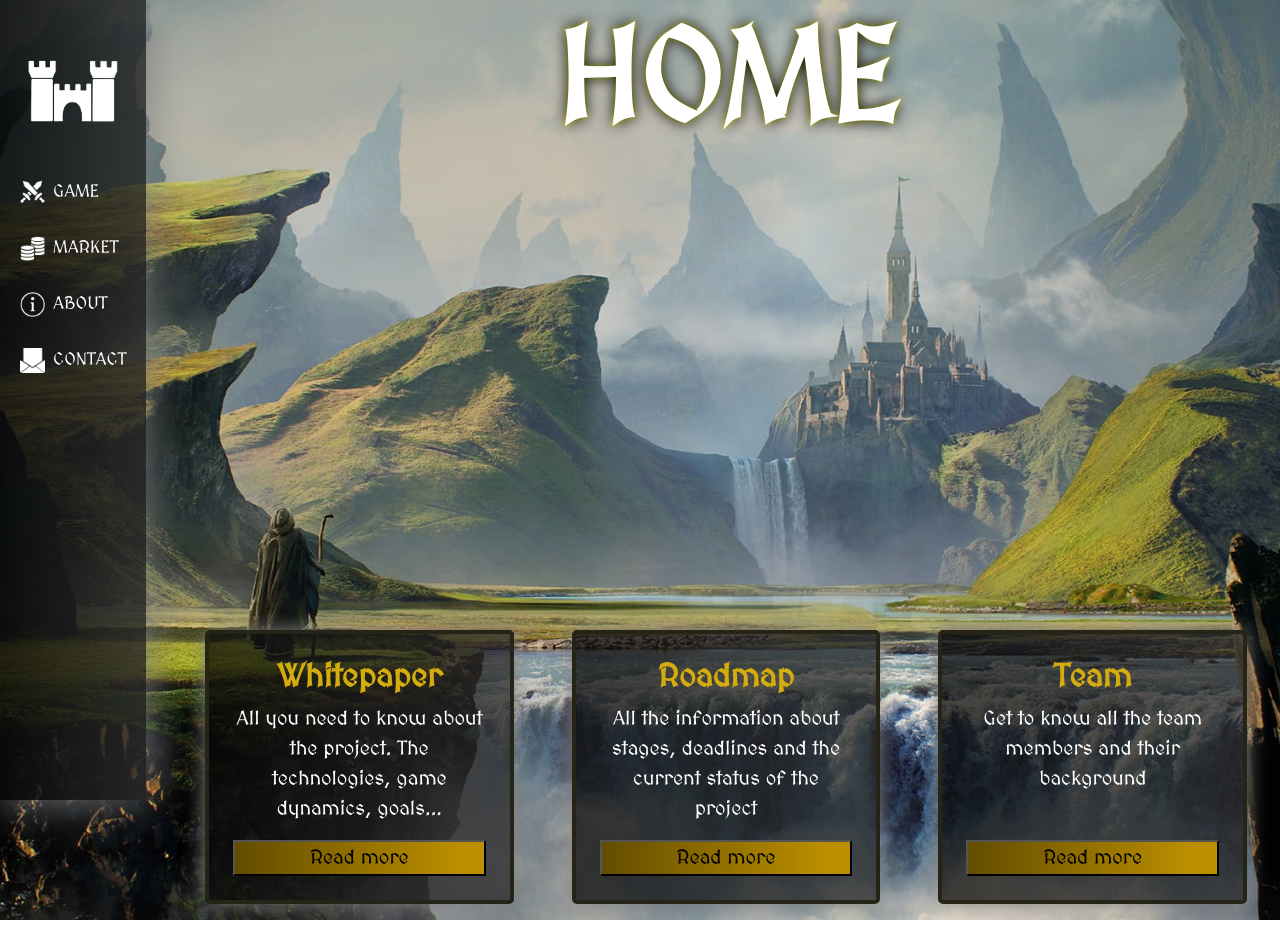
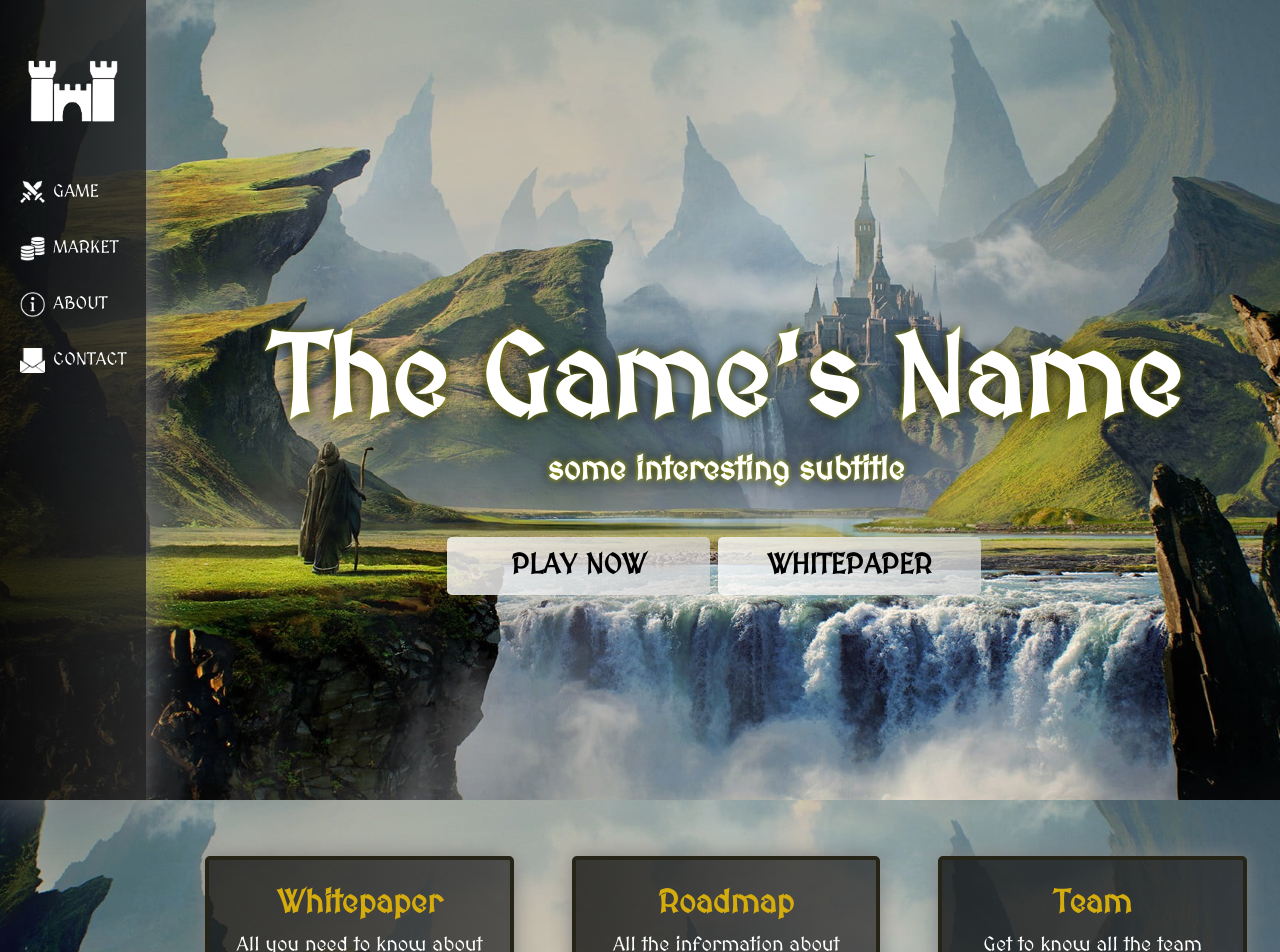
Before and after one commit to SergioGiraldezMoreno/web-ntf-game, a Vue app: page / in a window 1280 px wide. Shown: the top 952 px of the page. Before the commit the page ends 920 px from the top, so only its background shows below. Built offline with nearby package versions, Linux system fonts and the light colour scheme.

Commit message:
scrollbar and homepage main buttons update

```diff
--- a/src/assets/styles/main.css
+++ b/src/assets/styles/main.css
@@ -1,16 +1,48 @@
+::-webkit-scrollbar-track
+{
+	-webkit-box-shadow: inset 0 0 6px rgba(0,0,0,0.9);
+	box-shadow: inset 0 0 6px rgba(0,0,0,0.9);
+	/* border-radius: 10px; */
+	background-color: #CCCCCC;
+}
+::-webkit-scrollbar
+{
+	width: 12px;
+	background-color: #F5F5F5;
+}
+::-webkit-scrollbar-thumb
+{
+	border-radius: 10px;
+	background-color: #313131;
+	background-image: -webkit-linear-gradient(90deg,
+											  transparent,
+											  rgba(0, 0, 0, 0.4) 50%,
+											  transparent,
+											  transparent)
+}
 .info-box{
     box-shadow: 0 0 20px grey;
     background-image: linear-gradient(to right, rgba(10, 10, 10, 0.75), rgb(43, 43, 43, 0.75) 98%);
-    /* border: solid 3px rgb(199, 189, 43); */
     border: solid 4px rgb(37, 36, 22);
     border-radius: 5px;
 }
 button{
+    border: 0px;
+    background-color: rgba(238, 238, 238, 0.603);
+    background-image: linear-gradient(to right, rgba(255, 255, 255, 0.55), rgba(197, 197, 197, 0.45) 98%);
+    /* background-color: rgba(208, 236, 85, 0.603); */
+}
+button:hover{
+    background-color: rgba(39, 39, 39, 0.938);
+    background-image: linear-gradient(to right, rgba(10, 10, 10, 0.75), rgb(43, 43, 43, 0.75) 90%);
+    color: white;
+    text-shadow: 0 0 15px #000000, 0 0 5px #fbff00;
+}
+/* button{ */
     /* background-color: rgb(212, 172, 13); */
     /* background-image: linear-gradient(to right, rgba(10, 10, 10, 0.75), rgb(43, 43, 43, 0.75)); */
-    background-image: linear-gradient(to right, rgb(99, 76, 0), rgb(187, 143, 0) 90%);
-
-}
+    /* background-image: linear-gradient(to right, rgb(99, 76, 0), rgb(187, 143, 0) 90%); */
+/* } */
 .main-div {
     margin-left: 160px;
 }
@@ -21,7 +53,7 @@ button{
     text-shadow: 0 0 15px #000000;
 }
 .main-title{
-    font-size: 8rem;
+    font-size: 7rem;
     font-weight: 730;
 }
 .icon-sized {
--- a/src/views/Home.vue
+++ b/src/views/Home.vue
@@ -2,28 +2,43 @@
     <div id="global-div" class="m-0 p-3 min-vh-100">
         <div class="main-div row text-white h-100 d-flex align-items-start text-center">
             <div>
-                <h1 class="main-title shining-text">HOME</h1>
-                <div class="row d-none d-lg-inline" ><div style="height: 50vh"></div></div>
+                <div class="d-inline d-lg-none row vh-100 pt-5 d-flex flex-column">
+                    <h1 class="main-title shining-text m-0">The Game's Name</h1>
+                    <h2 class="m-0 shining-text">some interesting subtitle</h2>
+                    <div class="row justify-content-center m-auto">
+                        <div class="col-9">
+                            <button class="w-100 rounded-3 py-2 fs-3 fw-bold">PLAY NOW</button>
+                            <button class="w-100 rounded-3 py-2 fs-3 fw-bold">WHITEPAPER</button>
+                        </div>
+                    </div>
+                </div>
+                <div class="d-none d-lg-block row pt-5">
+                    <div class="m-auto row vh-100 d-flex flex-column justify-content-center ">
+                        <h1 class="main-title shining-text m-0">The Game's Name</h1>
+                        <h2 class="m-0 mb-5 shining-text">some interesting subtitle</h2>
+                        <div class="row justify-content-center">
+                            <button class="me-1 col-3 rounded-3 p-2 fs-3 fw-bold">PLAY NOW</button>
+                            <button class="ms-1 col-3 rounded-3 p-2 fs-3 fw-bold">WHITEPAPER</button>
+                        </div>
+                    </div>
+                </div>
                 <div class="row equal row-cols-1 row-cols-lg-3 justify-content-center">
                     <div class="col my-4 my-lg-0">
                         <div class="p-4 info-box h-100 justify-content-center m-auto d-flex flex-column" style="width: 90%">
                             <h2 class="yellow-text">Whitepaper</h2>
-                            <p>All you need to know about the project. The technologies, game dynamics, goals...</p>
-                            <button class="mt-auto">Read more</button>
+                            <p class="mb-auto">All you need to know about the project. The technologies, game dynamics, goals...</p>
                         </div>
                     </div>
                     <div class="col my-4 my-lg-0">
                         <div class="p-4 info-box h-100 justify-content-center m-auto d-flex flex-column" style="width: 90%">
                             <h2 class="yellow-text">Roadmap</h2>
-                            <p>All the information about stages, deadlines and the current status of the project</p>
-                            <button class="mt-auto">Read more</button>
+                            <p class="mb-auto">All the information about stages, deadlines and the current status of the project</p>
                         </div>
                     </div>
                     <div class="col my-4 my-lg-0">
                         <div class="p-4 info-box h-100 justify-content-center m-auto d-flex flex-column" style="width: 90%">
                             <h2 class="yellow-text">Team</h2>
-                            <p>Get to know all the team members and their background</p>
-                            <button class="mt-auto">Read more</button>
+                            <p class="mb-auto">Get to know all the team members and their background</p>
                         </div>
                     </div>
                 </div>
```
